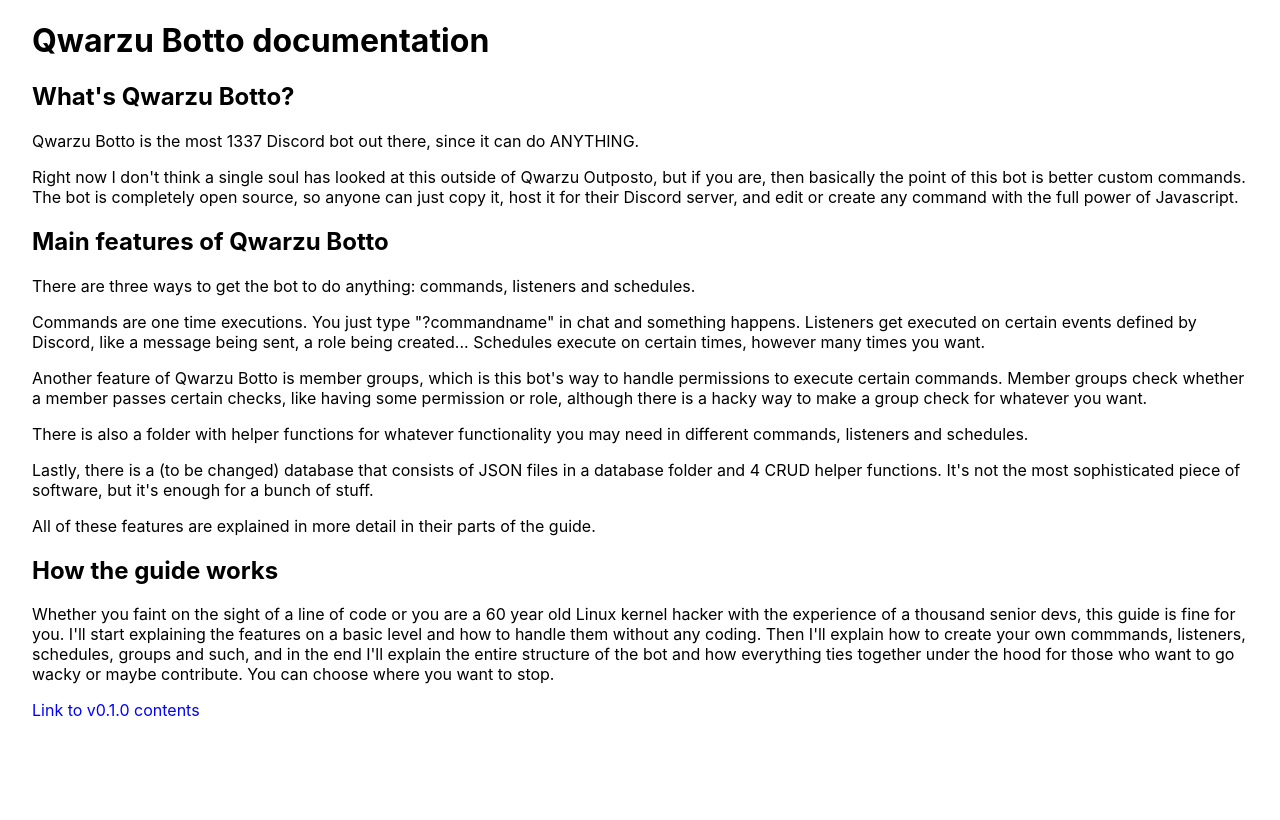
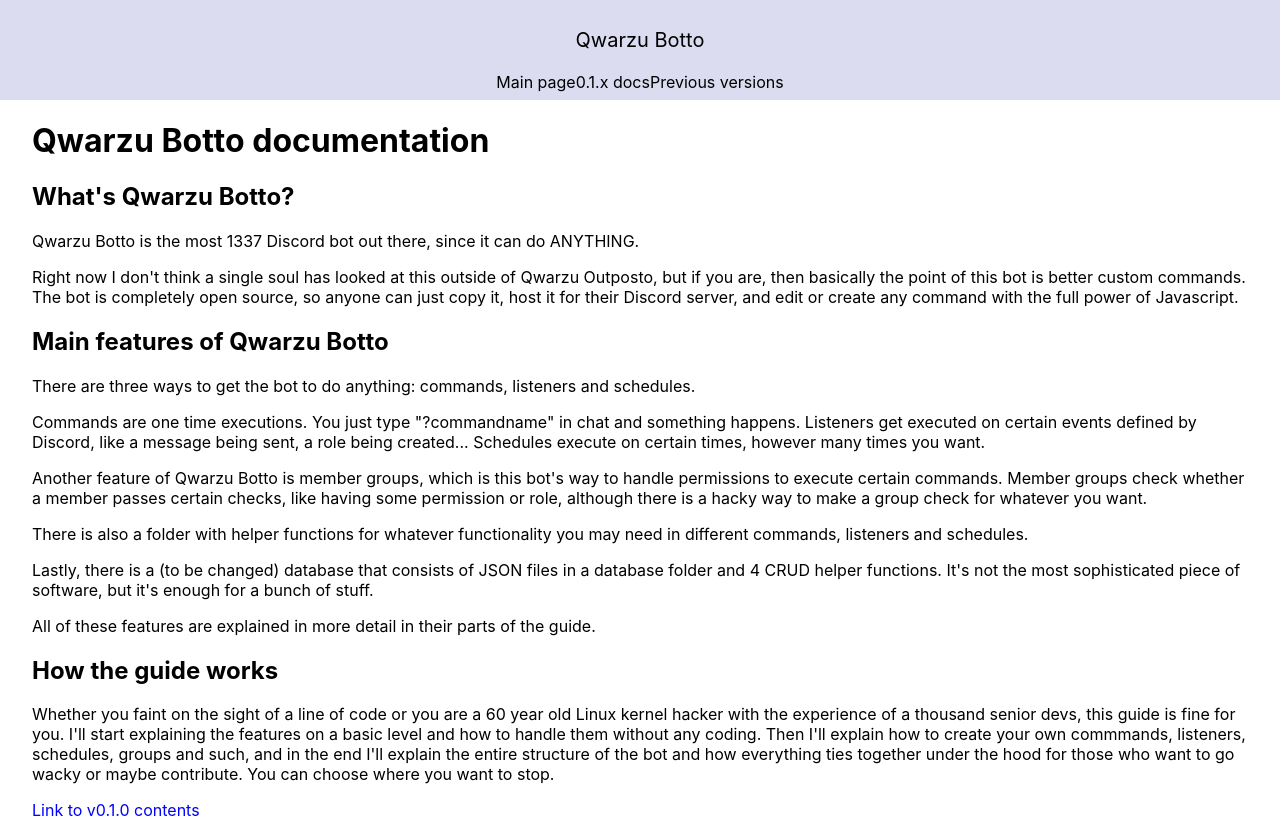
Before and after one commit to DeltaWither/Qwarzu-botto, a Next.js app: page / in a window 1280 px wide. Built offline with nearby package versions, Linux system fonts and the light colour scheme.

Commit message:
Added header to all pages

```diff
--- /dev/null
+++ b/components/Header.jsx
@@ -0,0 +1,24 @@
+import Link from "next/link";
+import styles from "./Header.module.css"
+
+export default function Header() {
+    return(
+        <header id={styles.mainHeader}>
+          <p>Qwarzu Botto</p>
+
+          <div className="links">
+
+            <Link className="linkBox" href="/">
+              <a>Main page</a>
+            </Link>
+
+            <Link className="linkBox" href="/versions/0.1.0/contents">
+              <a>0.1.x docs</a>
+            </Link>
+
+            <a>Previous versions</a>
+
+          </div>
+        </header>
+    );
+}
--- /dev/null
+++ b/components/Header.module.css
@@ -0,0 +1,17 @@
+#mainHeader {
+    display: flex;
+    flex-direction: column;
+    align-items: center;
+    justify-content: center;
+    background-color: rgb(220, 220, 240);
+    width: 100%;
+    height: 100px;
+}
+
+#mainHeader p {
+    font-size: 20px;
+}
+
+.linkBox {
+
+}
--- a/pages/_app.jsx
+++ b/pages/_app.jsx
@@ -1,7 +1,11 @@
 import "./styles/globals.css"
+import Header from "../components/Header.jsx"
 
 function MyApp({ Component, pageProps }) {
-  return <Component {...pageProps} />
+    return <>
+             <Header/>
+             <Component {...pageProps} />
+           </>
 }
 
 export default MyApp
```
